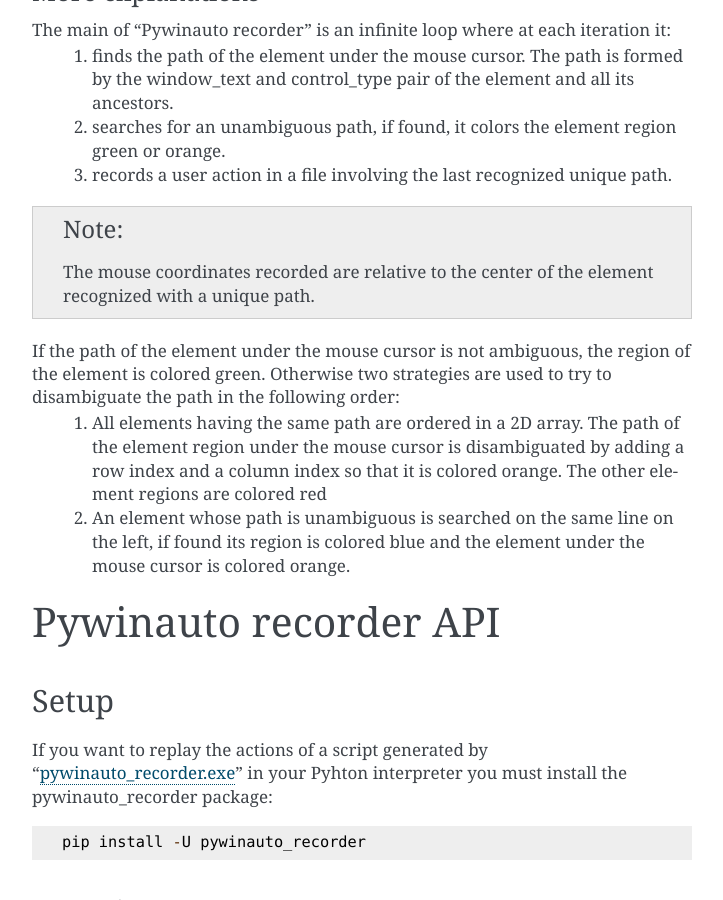
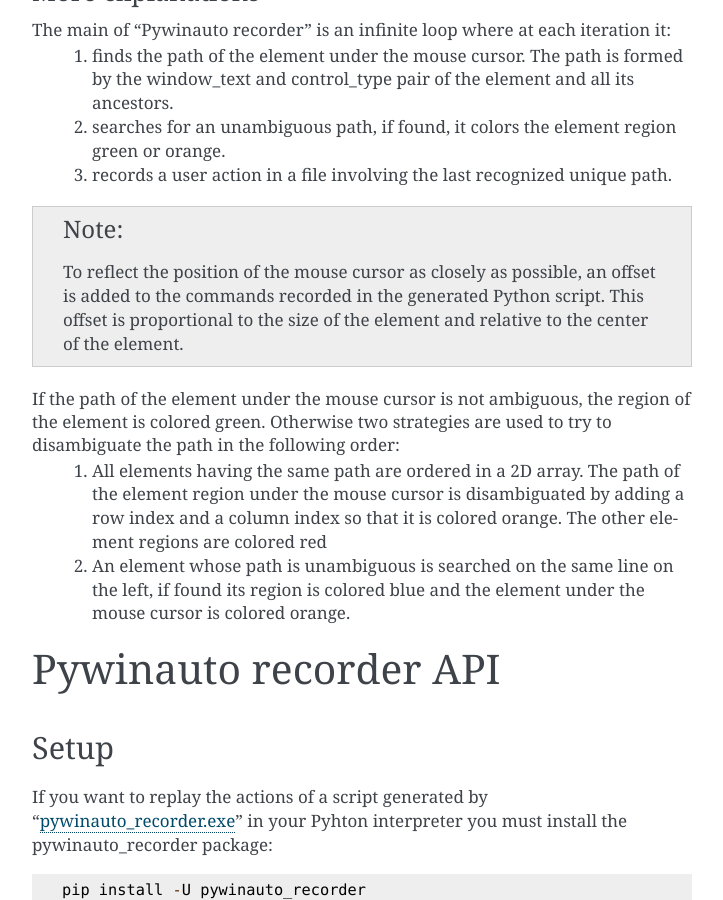
Before and after one commit to beuaaa/pywinauto_recorder, a Sphinx documentation site: the page built from docs/index.rst, in a window 1280 px wide and 900 px high, scrolled down 1621 px. Shown: the whole window, without its empty margins (388-1111 px from the left). Built offline with Sphinx 7.4.7, drawn with Linux system fonts in a browser that asks for light colours.

Commit message:
Documentation enhancement

```diff
--- a/docs/index.rst
+++ b/docs/index.rst
@@ -58,7 +58,7 @@
  (2) searches for an unambiguous path, if found, it colors the element region green or orange.
  (3) records a user action in a file involving the last recognized unique path.
 
-.. note::  The mouse coordinates recorded are relative to the center of the element recognized with a unique path.
+.. note::  To reflect the position of the mouse cursor as closely as possible, an offset is added to the commands recorded in the generated Python script. This offset is proportional to the size of the element and relative to the center of the element.
 
 If the path of the element under the mouse cursor is not ambiguous, the region of the element is colored green. Otherwise two strategies are used to try to disambiguate the path in the following order:
  (1) All elements having the same path are ordered in a 2D array. The path of the element region under the mouse cursor is disambiguated by adding a row index and a column index so that it is colored orange. The other element regions are colored red
```
